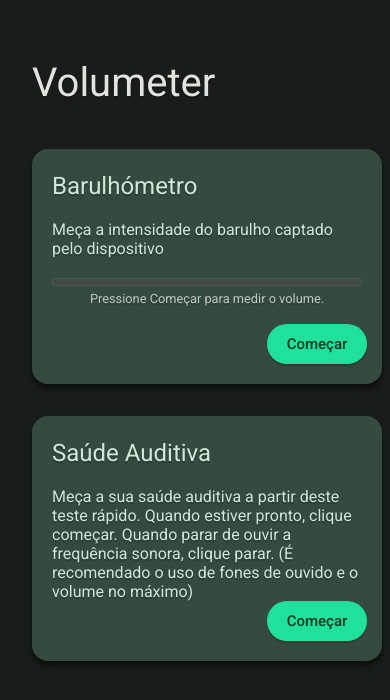
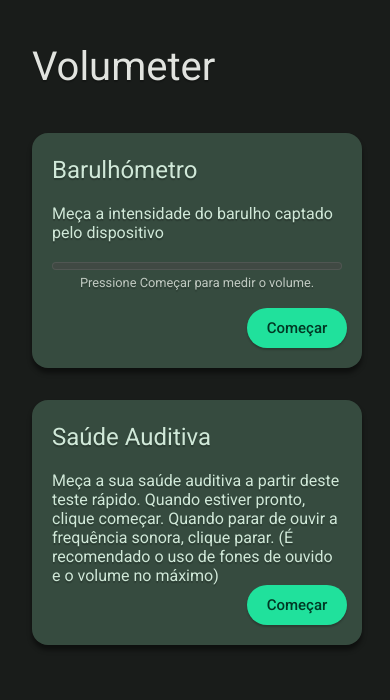
Before and after one commit to cakePhone/volumeter, a Vue app: page / in a window 390 px wide. Shown: the top 700 px of the page. Built offline with nearby package versions, Linux system fonts and the light colour scheme.

Commit message:
Responsive layout

```diff
--- a/src/App.vue
+++ b/src/App.vue
@@ -1,6 +1,6 @@
 <template>
-  <h1 class="text">Volumeter</h1>
   <div class="main-container">
+    <h1 class="text">Volumeter</h1>
     <div id="volume-measure-card" class="content-card">
       <h2 class="card-name text">Barulhómetro</h2>
       <p class="content-text text">Meça a intensidade do barulho captado pelo dispositivo</p>
@@ -110,13 +110,12 @@ html, body {
 
 #app {
   display: flex;
-  flex-direction: column;
-  align-items: left;
+  justify-content: center;
 
-  padding: 2rem;
+  padding: 1rem;
 
-  height: calc(100vh - 4rem);
-  width: calc(100vw - 4rem);
+  height: calc(100vh - 2rem);
+  width: calc(100vw - 2rem);
 }
 
 h1 {
@@ -130,7 +129,7 @@ h1 {
 
 .main-container {
   height: fit-content;
-  width: fit-content;
+  width: min(35rem, calc(100% - 2rem));
 
   display: flex;
   flex-wrap: wrap;
@@ -141,8 +140,9 @@ h1 {
   position: relative;
 
   height: fit-content;
-  min-width: min(310px, 90vw);
-  max-width: min(310px, 90vw);
+  min-width: 290px;
+  width: fit-content;
+  max-width: 100%;
 
   display: flex;
   align-items: center;
@@ -182,7 +182,6 @@ h1 {
 }
 
 #volume-measure-card {
-  width: 310px;
   margin-left: 0;
 }
 
```
